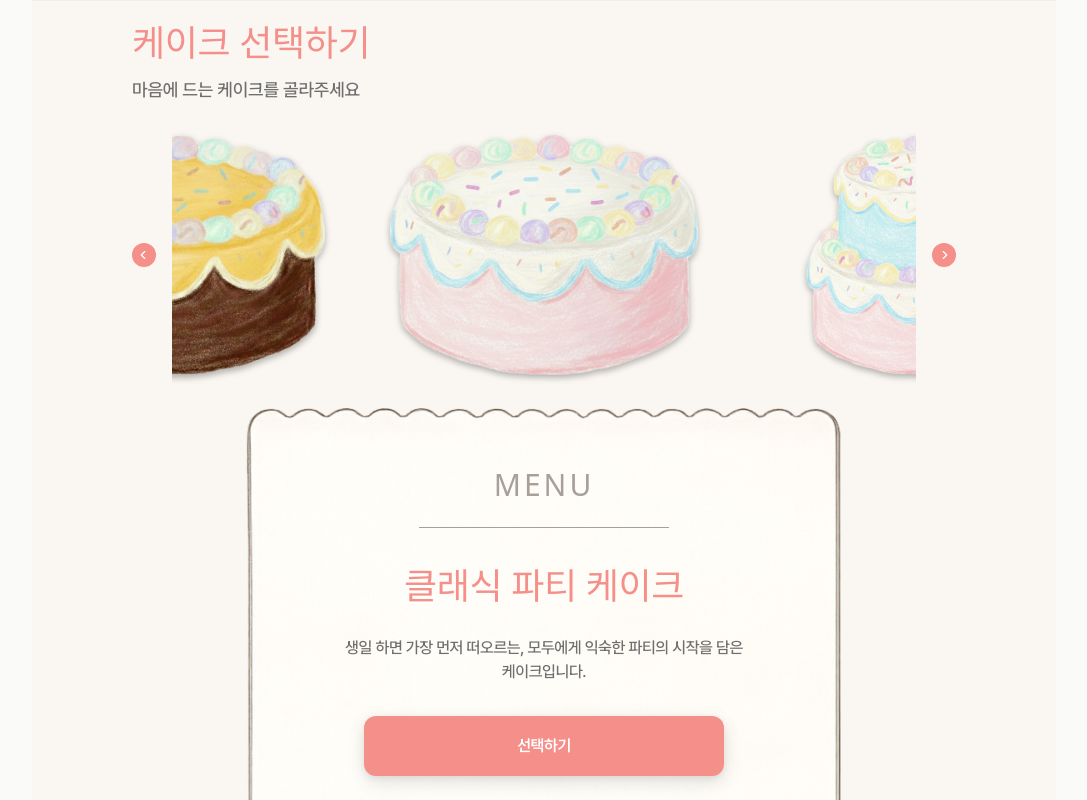
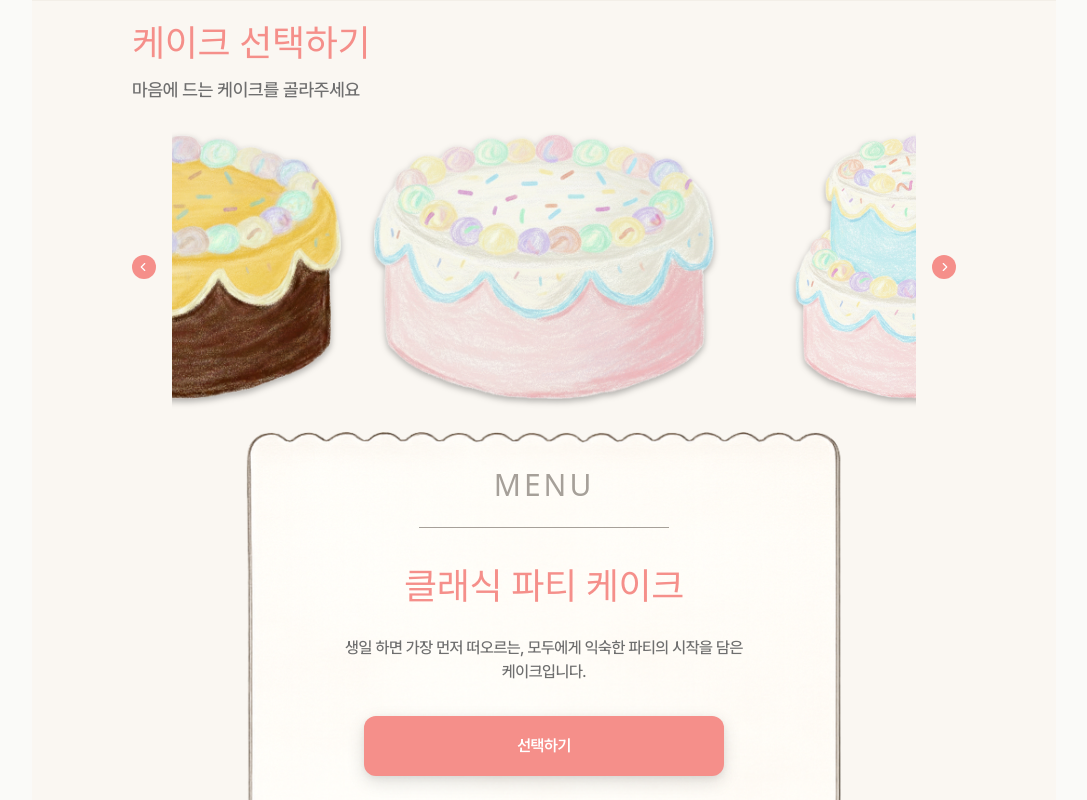
Before and after one commit to Leeseoleem/my-little-birthday-party, a React (Vite) app: page /creator/cake/select in a window 1280 px wide. Shown: the whole page, without its empty margins (96-1183 px from the left). Built offline with nearby package versions, Linux system fonts and the light colour scheme; a web font is replaced by a local one.

Commit message:
design: MenuBoardLayout 크기 폭 감소

```diff
--- a/src/components/layout/frame/MenuBoardLayout.tsx
+++ b/src/components/layout/frame/MenuBoardLayout.tsx
@@ -7,7 +7,7 @@
 export default function MenuBoardLayout({ children }: MenuBoardLayoutProps) {
   return (
     <section
-      className="relative flex pb-6 pt-9 md:pt-12 lg:pt-15 px-6 md:px-12 lg:px-25 w-full max-w-[600px] overflow-hidden"
+      className="relative flex pb-6 pt-9 px-6 md:px-12 lg:px-18 w-full max-w-[600px] overflow-hidden"
       style={{
         backgroundImage: "url('/assets/textures/receipt.png')",
         backgroundSize: "cover",
```
